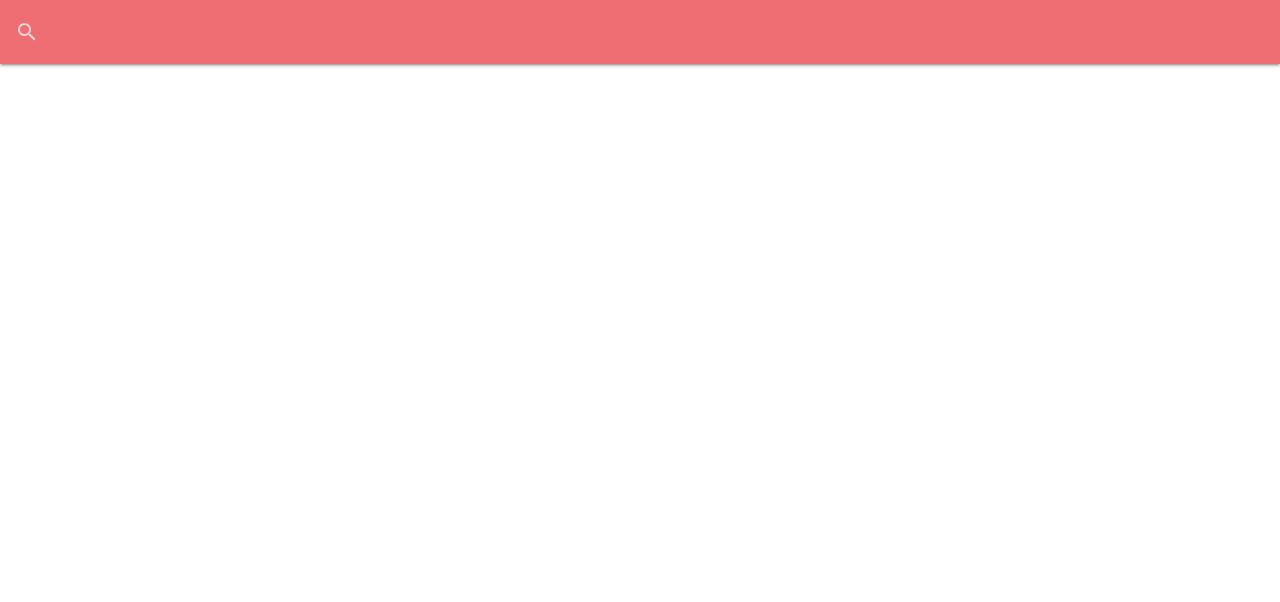
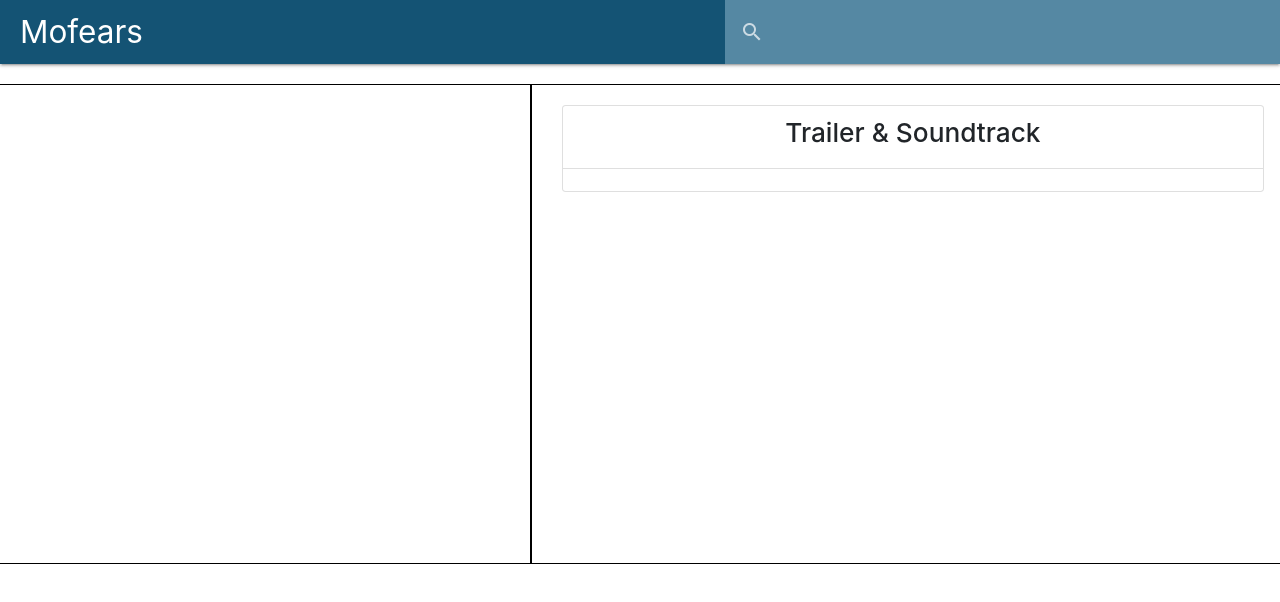
Before and after one commit to mofears/mofears, a plain HTML site: page client/index.html in a window 1280 px wide. Drawn offline with nearby package versions, Linux system fonts and the light colour scheme; files whose address does not match are found by name.

Commit message:
youtuebe, frame, and layout

```diff
--- a/client/index.html
+++ b/client/index.html
@@ -6,12 +6,15 @@
   <link href="https://fonts.googleapis.com/icon?family=Material+Icons" rel="stylesheet">
   <link type="text/css" rel="stylesheet" href="css/materialize.min.css" media="screen,projection" />
   <link rel="stylesheet" href="https://cdnjs.cloudflare.com/ajax/libs/materialize/1.0.0/css/materialize.min.css">
+  <link rel="stylesheet" href="https://stackpath.bootstrapcdn.com/bootstrap/4.3.1/css/bootstrap.min.css"
+    integrity="sha384-ggOyR0iXCbMQv3Xipma34MD+dH/1fQ784/j6cY/iJTQUOhcWr7x9JvoRxT2MZw1T" crossorigin="anonymous">
 </head>
 
 <body>
-  <nav>
-    <div class="nav-wrapper">
-      <form>
+  <nav style="background-color: #145374">
+    <a href="#" class="brand-logo" style="padding-left: 20px">Mofears</a>
+    <div class="nav-wrapper" style="padding-left: 725px">
+      <form style="background-color: #5588a3">
         <div class="input-field">
           <input id="search" type="search" required>
           <label class="label-icon" for="search" id="click"><i class="material-icons">search</i></label>
@@ -20,11 +23,26 @@
       </form>
     </div>
   </nav>
-  <br>
-  <br>
 
-  <!-- trailer video -->
-  <div id="player"></div>
+  <div class="row" style="padding-top: 20px; height: 500px">
+    <div class="col-sm-5" style="border: 1px solid black">
+
+    </div>
+    <div class="col-sm-7" style="border: 1px solid black; text-align: center;">
+      <ul class="list-group">
+        <!-- trailer video -->
+        <div class="container" style="padding-top: 20px; padding-bottom: 20px">
+          <li class="list-group-item">
+            <h3>Trailer & Soundtrack</h3>
+          </li>
+          <li class="list-group-item">
+            <div id="player"></div>
+          </li>
+        </div>
+      </ul>
+    </div>
+  </div>
+
 </body>
 
 <script src="https://unpkg.com/axios/dist/axios.min.js"></script>
```
Also changed, not shown: 1 other file.
